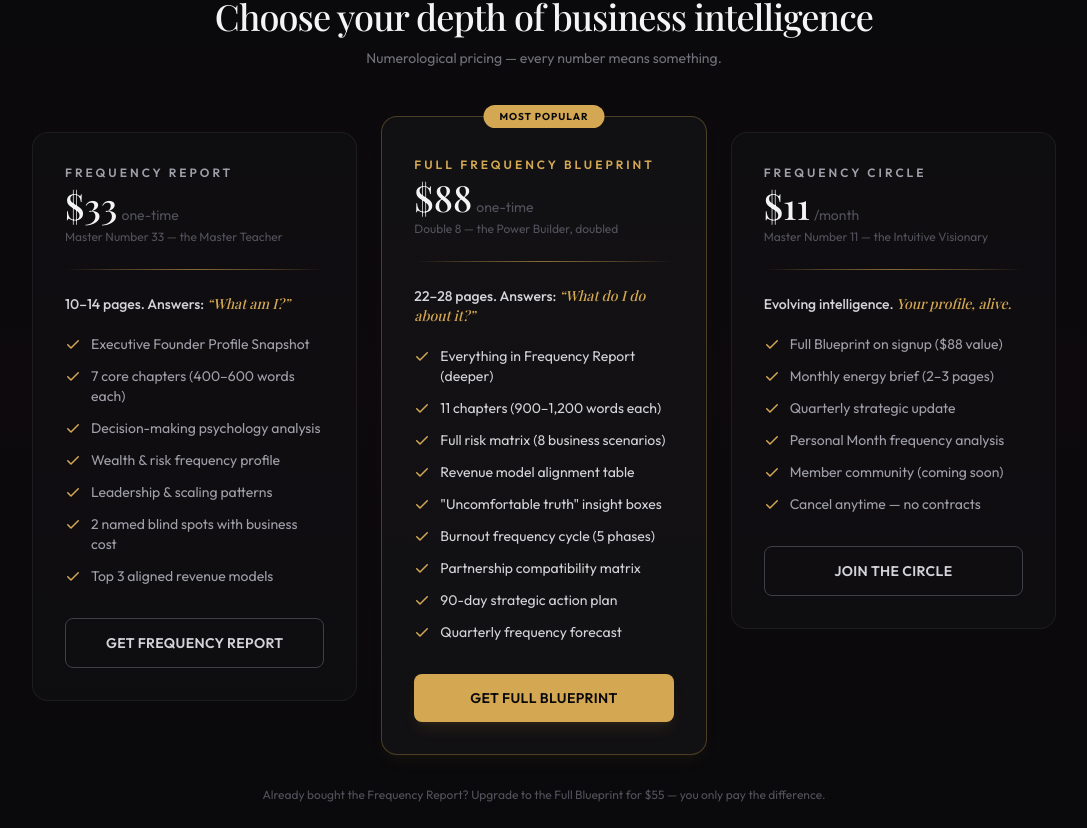
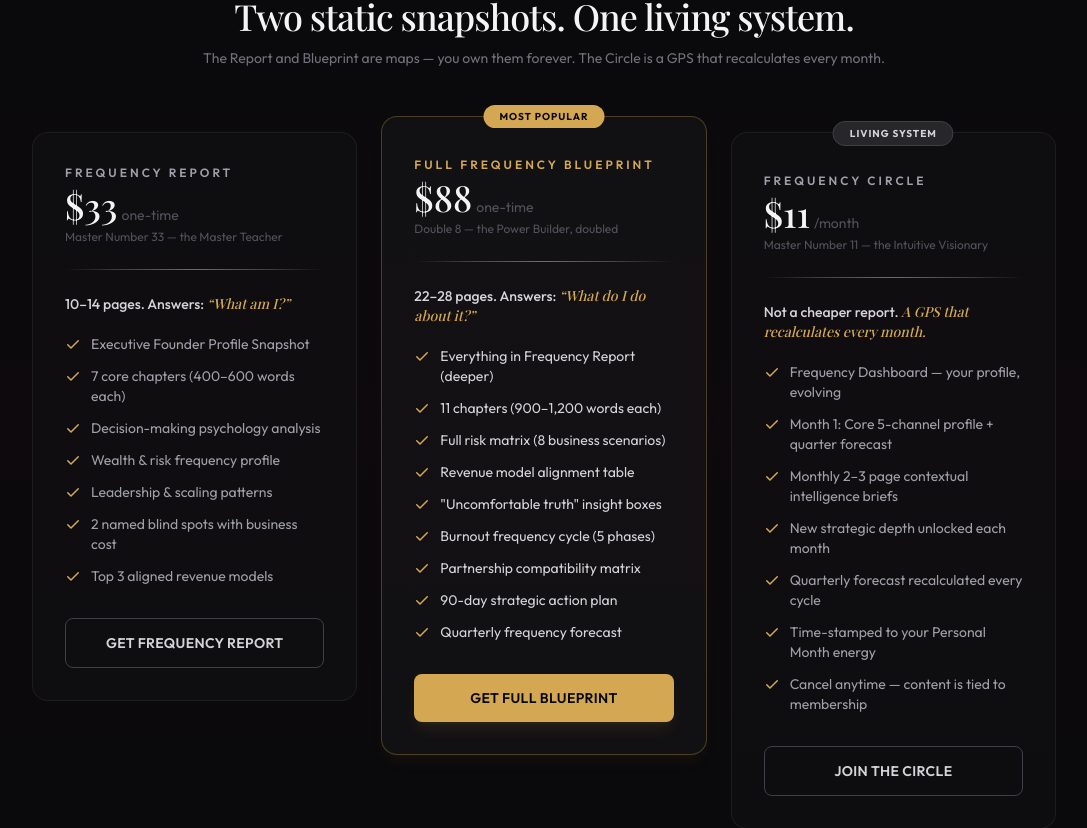
Before and after one commit to abaker42/founder-frequency, a Next.js app: page / in a window 1280 px wide. Shown: the part 3070-3898 px from the top of the page, without its empty margins (96-1183 px from the left). Built offline with nearby package versions, Linux system fonts and the light colour scheme; no server answers; a web font is replaced by a local one.

Commit message:
updated princing to resolve sub loop

```diff
--- a/app/page.tsx
+++ b/app/page.tsx
@@ -850,10 +850,10 @@ export default function Home() {
 								id='pricing-heading'
 								className='font-display text-3xl sm:text-4xl font-medium tracking-tight'
 							>
-								Choose your depth of business intelligence
+								Two static snapshots. One living system.
 							</h2>
 							<p className='text-zinc-500 mt-3 text-sm'>
-								Numerological pricing — every number means something.
+								The Report and Blueprint are maps — you own them forever. The Circle is a GPS that recalculates every month.
 							</p>
 						</div>
 
@@ -984,12 +984,16 @@ export default function Home() {
 								</button>
 							</article>
 
-							{/* ── Frequency Circle $11/mo ───────────────────────── */}
+							{/* ── Frequency Circle $11/mo ─────────────────── */}
 							<article
-								className='card-glow rounded-2xl border border-zinc-800/60 bg-zinc-900/30 p-8'
+								className='card-glow rounded-2xl border border-zinc-800/60 bg-zinc-900/30 p-8 relative'
 								aria-labelledby='tier-circle'
 							>
-								<p className='text-xs font-semibold tracking-[0.25em] uppercase text-zinc-400 mb-1'>
+								<div className='absolute -top-3 left-1/2 -translate-x-1/2 px-4 py-1 bg-zinc-800 text-zinc-300 text-[10px] font-bold tracking-widest uppercase rounded-full border border-zinc-700'>
+									Living System
+								</div>
+
+								<p className='text-xs font-semibold tracking-[0.25em] uppercase text-zinc-400 mb-1 mt-2'>
 									Frequency Circle
 								</p>
 								<div className='flex items-baseline gap-1 mb-1'>
@@ -1008,9 +1012,9 @@ export default function Home() {
 								<div className='freq-line mb-6' aria-hidden='true' />
 
 								<p className='text-sm text-zinc-300 mb-5 font-medium'>
-									Evolving intelligence.{" "}
+									Not a cheaper report.{' '}
 									<em className='text-brand-gold font-display'>
-										Your profile, alive.
+										A GPS that recalculates every month.
 									</em>
 								</p>
 
@@ -1019,12 +1023,13 @@ export default function Home() {
 									aria-label='Frequency Circle features'
 								>
 									{[
-										"Full Blueprint on signup ($88 value)",
-										"Monthly energy brief (2–3 pages)",
-										"Quarterly strategic update",
-										"Personal Month frequency analysis",
-										"Member community (coming soon)",
-										"Cancel anytime — no contracts",
+										'Frequency Dashboard — your profile, evolving',
+										'Month 1: Core 5-channel profile + quarter forecast',
+										'Monthly 2–3 page contextual intelligence briefs',
+										'New strategic depth unlocked each month',
+										'Quarterly forecast recalculated every cycle',
+										'Time-stamped to your Personal Month energy',
+										'Cancel anytime — content is tied to membership',
 									].map((f) => (
 										<li
 											key={f}
@@ -1045,9 +1050,8 @@ export default function Home() {
 						</div>
 
 						<p className='text-center text-zinc-600 text-xs mt-8'>
-							Already bought the Frequency Report? Upgrade to the Full Blueprint
-							for $55 — you only pay the difference.
-						</p>
+						Already have the Report? Upgrade to the Blueprint for $55 (pay the difference) — depth on a different axis. Or join the Circle for intelligence that never stops evolving.
+					</p>
 					</div>
 				</section>
 
```
